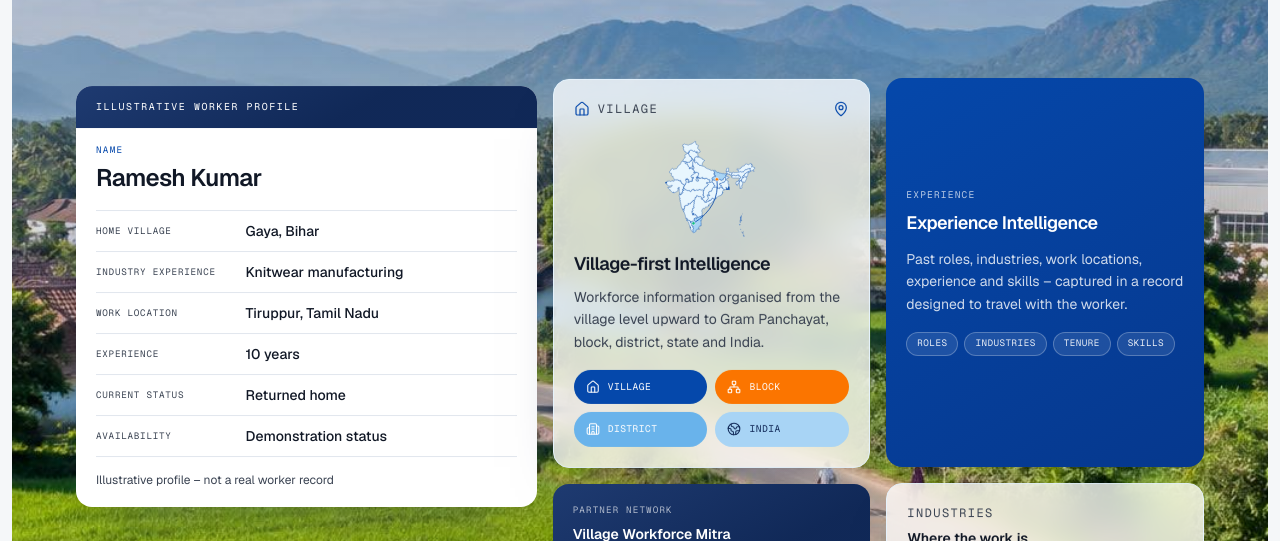
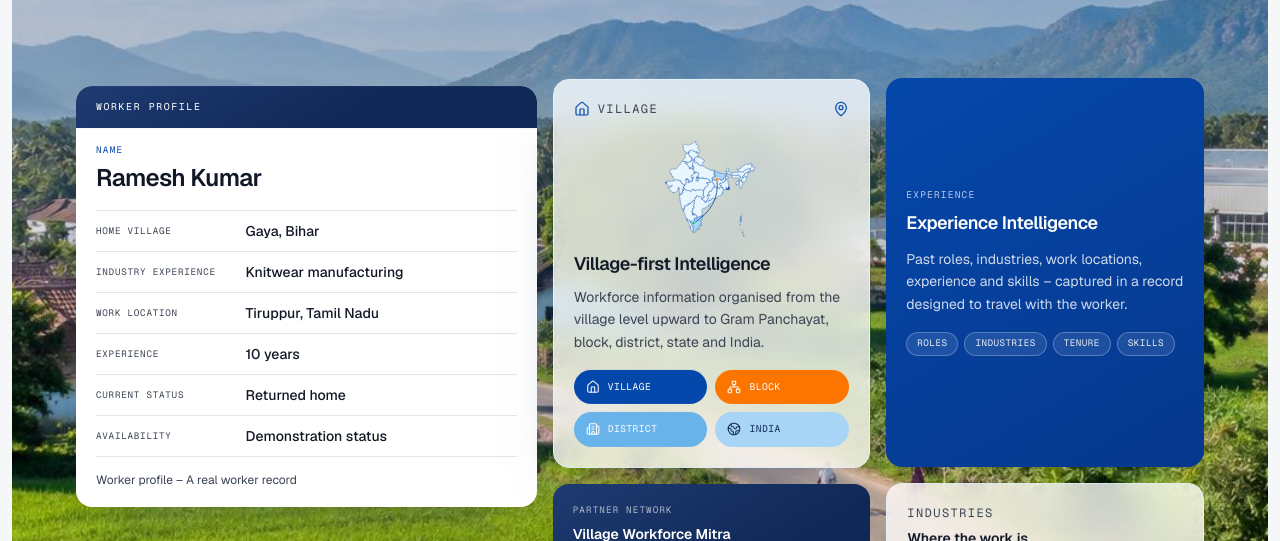
Before and after one commit to gigkaroonline-svg/EJ_blue_collar_Intelligence, a Next.js app in the folder Landing_Page/: page / in a window 1280 px wide. Shown: the part 665-1206 px from the top of the page. Built offline with nearby package versions, Linux system fonts and the light colour scheme.

Commit message:
Update worker profile labels and disclaimer text

```diff
--- a/Landing_Page/src/content/site.ts
+++ b/Landing_Page/src/content/site.ts
@@ -45,8 +45,8 @@ export const hero = {
   secondaryCta: { label: "Partner With RojMitra", href: "/become-a-sourcing-partner" },
   cards: {
     profile: {
-      label: "Illustrative worker profile",
-      disclaimer: "Illustrative profile – not a real worker record",
+      label: "Worker profile",
+      disclaimer: "Worker profile – A real worker record",
       fields: [
         { label: "Name", value: "Ramesh Kumar" },
         { label: "Home village", value: "Gaya, Bihar" },
```
